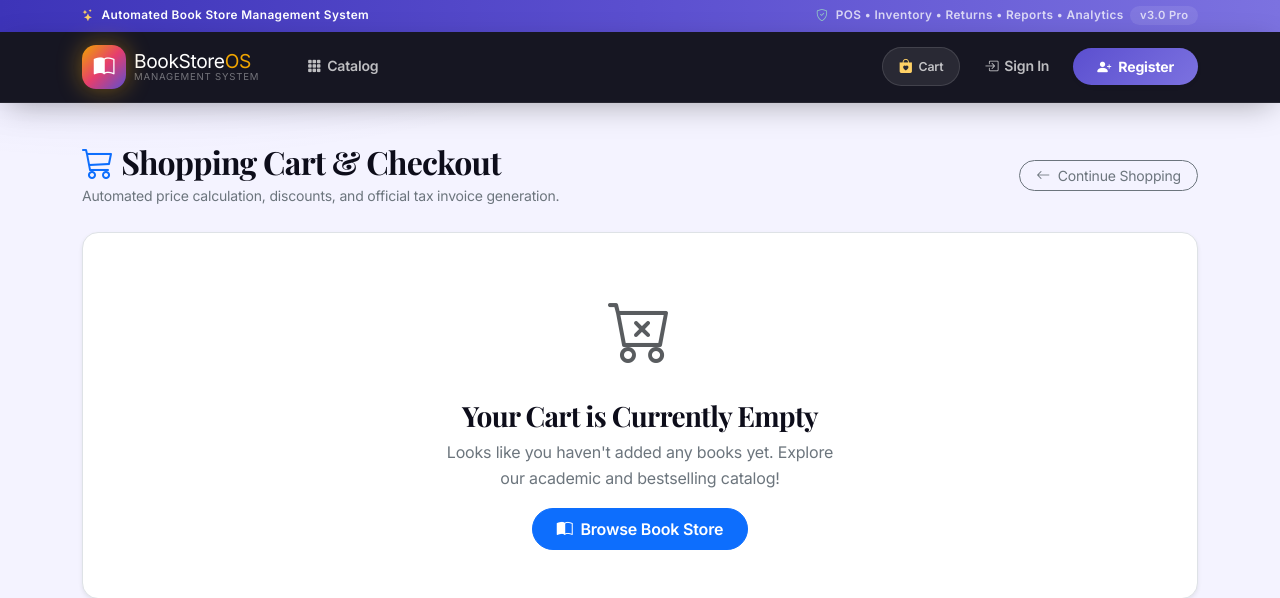
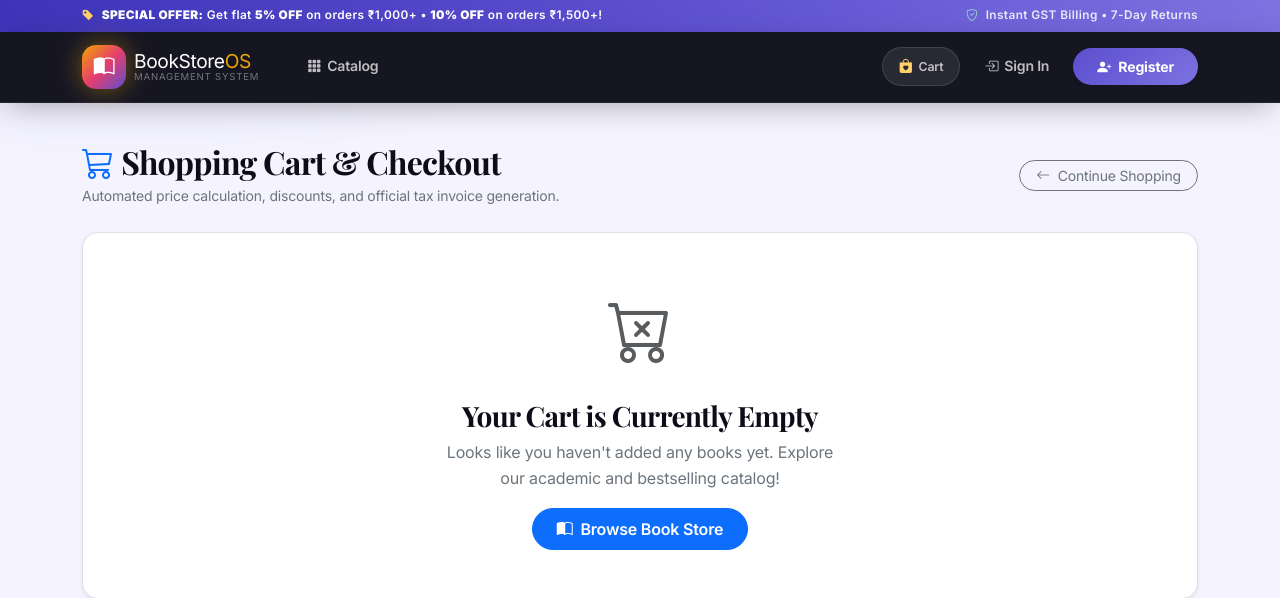
Before and after one commit to Sai09-max/book-store-management, a Flask app: page /cart in a window 1280 px wide. Shown: the top 598 px of the page. Run offline with Flask 3, Linux system fonts and the light colour scheme.

Commit message:
Add tiered discounts (5% on 1000+, 10% on 1500+) and UI banners

```diff
--- a/app.py
+++ b/app.py
@@ -773,7 +773,23 @@ def cart():
 
     # Billing Calculation Specification (Section 4.3):
     # Net Amount = (Price x Quantity) - Discount + Tax
-    discount_pct = 5.0 if subtotal >= 1000 else 0.0
+    # Standard Campus Discount: 5% on orders >= 1000 (preserves TC06: 1000 subtotal -> 5% disc = 50 -> 5% tax = 47.5 -> 997.50)
+    # Tiered Special Discount:
+    # >= ₹1500 -> 10%
+    # >= ₹1000 -> 5%
+    if subtotal >= 1500:
+        discount_pct = 10.0
+        amount_needed_for_next = 0.0
+        next_discount_label = "Maximum 10% Mega Discount applied!"
+    elif subtotal >= 1000:
+        discount_pct = 5.0
+        amount_needed_for_next = 1500.0 - subtotal
+        next_discount_label = f"Add ₹{amount_needed_for_next:.2f} more to unlock 10% Mega Discount!"
+    else:
+        discount_pct = 0.0
+        amount_needed_for_next = 1000.0 - subtotal
+        next_discount_label = f"Add ₹{amount_needed_for_next:.2f} more to unlock 5% Campus Discount!"
+
     discount_amount = (subtotal * discount_pct) / 100.0
     tax_amount = (subtotal - discount_amount) * 0.05
     total = (subtotal - discount_amount) + tax_amount
@@ -835,7 +851,8 @@ def cart():
         discount_pct=discount_pct,
         tax_amount=tax_amount,
         total=total,
-        amount_needed_for_discount=max(0.0, 1000.0 - subtotal)
+        amount_needed_for_next=amount_needed_for_next,
+        next_discount_label=next_discount_label
     )
 
 
--- a/templates/base.html
+++ b/templates/base.html
@@ -27,13 +27,12 @@
   <div class="top-bar no-print">
     <div class="container d-flex justify-content-between align-items-center flex-wrap gap-1">
       <span>
-        <i class="bi bi-stars me-1" style="color:var(--c-gold-light);"></i>
-        Automated Book Store Management System
+        <i class="bi bi-tag-fill me-1" style="color:var(--c-gold-light);"></i>
+        <strong>SPECIAL OFFER:</strong> Get flat <strong>5% OFF</strong> on orders ₹1,000+ &bull; <strong>10% OFF</strong> on orders ₹1,500+!
       </span>
-      <span style="opacity:.75;">
+      <span style="opacity:.85;">
         <i class="bi bi-shield-check me-1" style="color:#a5f3c0;"></i>
-        POS &bull; Inventory &bull; Returns &bull; Reports &bull; Analytics
-        &nbsp;<span style="background:rgba(255,255,255,.12);padding:.15rem .6rem;border-radius:999px;font-size:.7rem;">v3.0 Pro</span>
+        Instant GST Billing &bull; 7-Day Returns
       </span>
     </div>
   </div>
--- a/templates/book_detail.html
+++ b/templates/book_detail.html
@@ -73,9 +73,10 @@
                 </div>
 
                 <!-- Price Box (Section 4.3 Specifications) -->
-                <div class="p-3 bg-light rounded-4 mb-4 d-flex align-items-baseline gap-3 border">
+                <div class="p-3 bg-light rounded-4 mb-4 d-flex align-items-baseline gap-3 border flex-wrap">
                     <span class="display-6 fw-bold text-primary">₹{{ "%.2f"|format(book.price) }}</span>
                     <span class="badge bg-success text-white small">Best Campus Price</span>
+                    <span class="badge bg-warning text-dark small fw-bold">Eligible for 5%–10% Discount</span>
                     <span class="text-muted small ms-auto">Includes GST / Taxes</span>
                 </div>
 
--- a/templates/cart.html
+++ b/templates/cart.html
@@ -16,24 +16,40 @@
 <div class="row g-4">
     <!-- Left: Cart Items List -->
     <div class="col-lg-8">
-        <!-- Academic Discount Progress Alert -->
-        {% if amount_needed_for_discount > 0 %}
-            <div class="alert alert-warning border-0 rounded-4 shadow-sm mb-4 d-flex align-items-center gap-3">
-                <i class="bi bi-tag-fill fs-3 text-warning"></i>
+        <!-- Dynamic Discount Tier Alert Banner -->
+        {% if discount_pct >= 10 %}
+            <div class="alert alert-success border-0 rounded-4 shadow-sm mb-4 d-flex align-items-center gap-3">
+                <i class="bi bi-patch-check-fill fs-2 text-success"></i>
+                <div class="flex-grow-1">
+                    <span class="fw-bold d-block">🎉 Maximum 10% Mega Campus Discount Applied!</span>
+                    <small class="text-muted">You saved ₹{{ "%.2f"|format(discount_amount) }} on this order.</small>
+                </div>
+            </div>
+        {% elif discount_pct >= 5 %}
+            <div class="alert alert-info border-0 rounded-4 shadow-sm mb-4 d-flex align-items-center gap-3">
+                <i class="bi bi-tag-fill fs-2 text-info"></i>
                 <div class="flex-grow-1">
                     <div class="d-flex justify-content-between small fw-bold mb-1">
-                        <span>Unlock 5% Academic Discount</span>
-                        <span>Add ₹{{ "%.2f"|format(amount_needed_for_discount) }} more</span>
+                        <span>5% Campus Discount Active! Upgrade to 10%</span>
+                        <span class="text-primary">Add ₹{{ "%.2f"|format(amount_needed_for_next) }} more</span>
                     </div>
-                    <div class="progress" style="height: 6px;">
-                        <div class="progress-bar bg-warning" role="progressbar" style="width: {{ (subtotal / 1000.0) * 100 }}%;"></div>
+                    <div class="progress" style="height: 8px;">
+                        <div class="progress-bar bg-primary" role="progressbar" style="width: {{ (subtotal / 1500.0) * 100 }}%;"></div>
                     </div>
                 </div>
             </div>
         {% else %}
-            <div class="alert alert-success border-0 rounded-4 shadow-sm mb-4 d-flex align-items-center gap-2">
-                <i class="bi bi-check-circle-fill fs-4 text-success"></i>
-                <span class="fw-semibold">Congratulations! You unlocked the 5% Special Discount on this order!</span>
+            <div class="alert alert-warning border-0 rounded-4 shadow-sm mb-4 d-flex align-items-center gap-3">
+                <i class="bi bi-stars fs-2 text-warning"></i>
+                <div class="flex-grow-1">
+                    <div class="d-flex justify-content-between small fw-bold mb-1">
+                        <span>Unlock 5% Campus Discount on orders ≥ ₹1,000</span>
+                        <span class="text-dark">Add ₹{{ "%.2f"|format(amount_needed_for_next) }} more</span>
+                    </div>
+                    <div class="progress" style="height: 8px;">
+                        <div class="progress-bar bg-warning" role="progressbar" style="width: {{ (subtotal / 1000.0) * 100 }}%;"></div>
+                    </div>
+                </div>
             </div>
         {% endif %}
 
```
Also changed, not shown: templates/index.html (+6 -3 lines).
